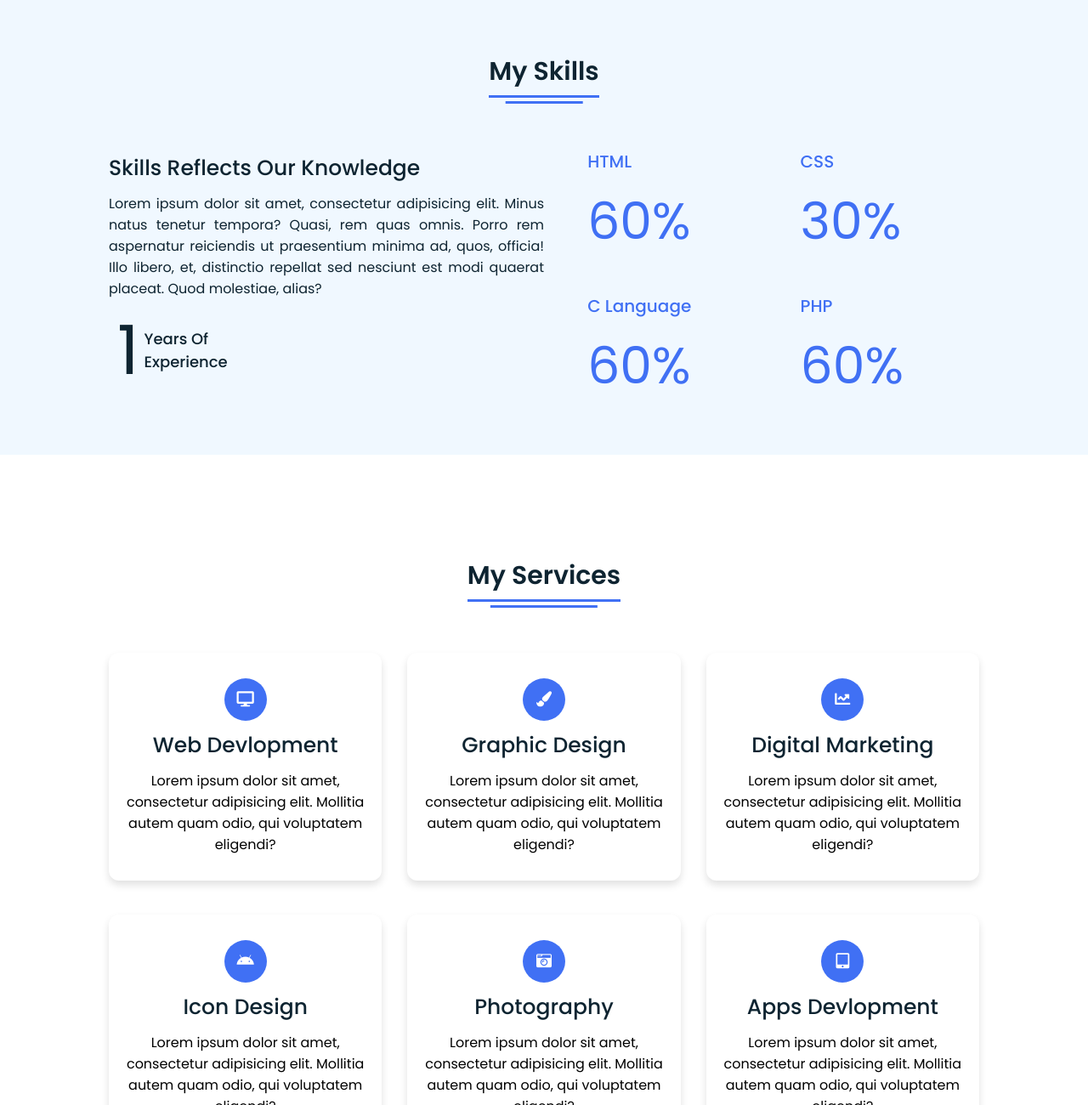
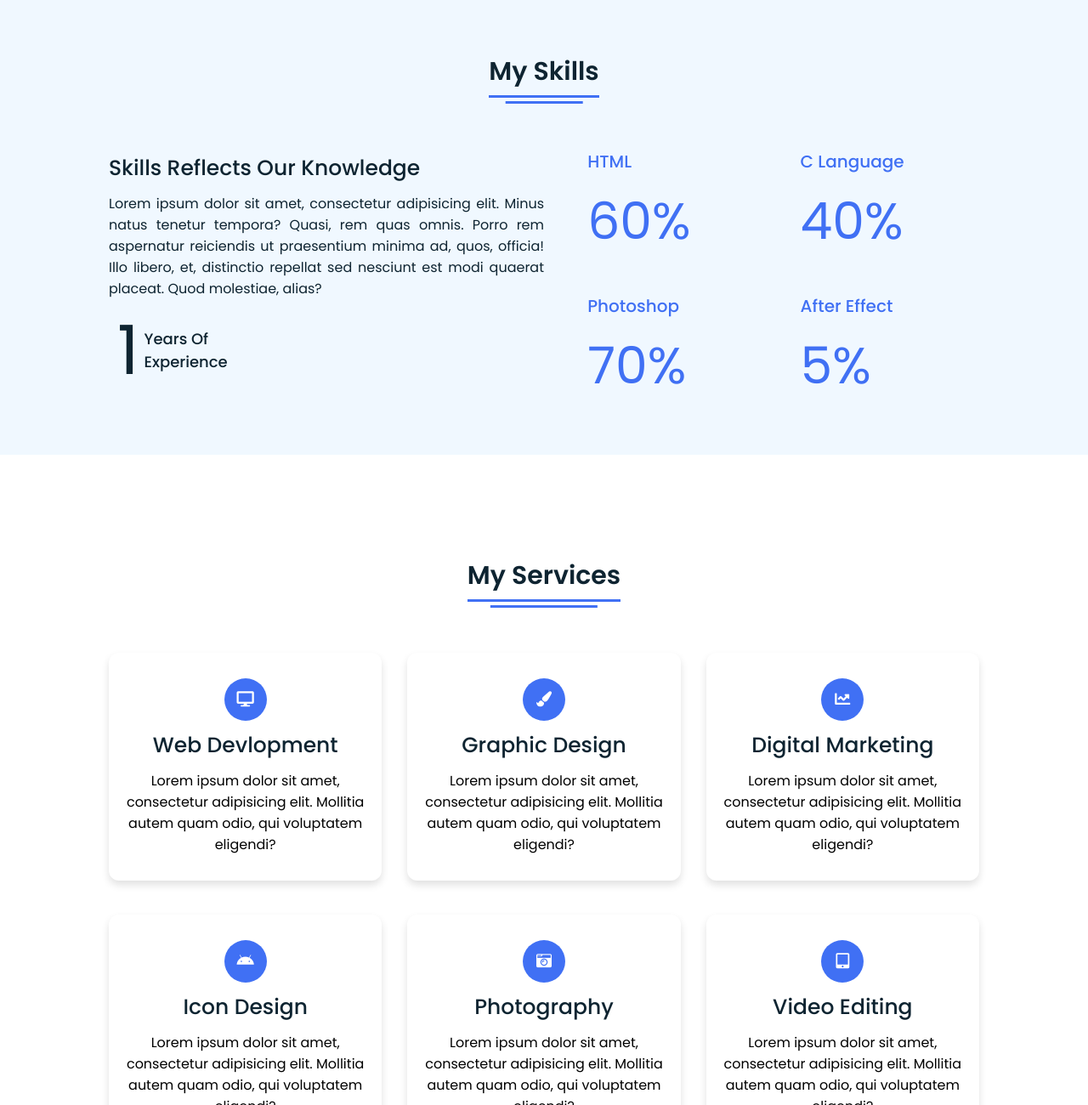
Before and after one commit to adonnix/Portfolio., a plain HTML site: page index.html in a window 1280 px wide. Shown: the part 1500-2800 px from the top of the page at 85% size. Drawn offline with Linux system fonts and the light colour scheme.

Commit message:
Update index.html

```diff
--- a/index.html
+++ b/index.html
@@ -45,7 +45,7 @@
      <div class="text">
        <div class="text-one">Hello,</div>
        <div class="text-two">I'm S<span class="text-two1">oumyadip Dutta </span></div>
-       <div class="text-three">Web Designer</div>
+       <div class="text-three">Web Designer / Graphic Designer</div>
        <div class="text-four">From India</div>
      </div>
      <div class="button">
@@ -93,16 +93,16 @@
          <div class="per">60%</div>
        </div>
        <div class="box">
-         <div class="topic">CSS</div>
-         <div class="per">30%</div>
+         <div class="topic">C Language</div>
+         <div class="per">40%</div>
        </div>
        <div class="box">
-         <div class="topic">C Language</div>
-         <div class="per">60%</div>
+         <div class="topic">Photoshop</div>
+         <div class="per">70%</div>
        </div>
        <div class="box">
-         <div class="topic">PHP</div>
-         <div class="per">60%</div>
+         <div class="topic">After Effect</div>
+         <div class="per">5%</div>
        </div>
      </div>
    </div>
@@ -153,7 +153,7 @@
          <div class="icon">
            <i class="fas fa-tablet-alt"></i>
        </div>
-       <div class="topic">Apps Devlopment</div>
+       <div class="topic">Video Editing</div>
        <p>Lorem ipsum dolor sit amet, consectetur adipisicing elit. Mollitia autem quam odio, qui voluptatem eligendi?</p>
      </div>
    </div>
@@ -170,7 +170,7 @@
       <br>
       <address>
         <p>Email Me: <a href="mailto:soumyadipdutta0018@gmail.com">soumyadipdutta0018@gmail.com</a></p>
-        <p></p>Call me: <a href="tel:+919382898581">+919382898581</a></p>
+        <p></p>Call me: <a href="tel:+917363804664">+91-7363804664</a></p>
         <p>Office address: Purulia, West Bengal, India <br>Pin 723101</p>
       </address>
       <div class="button">
@@ -183,7 +183,7 @@
 <!-- Footer Section Start -->
 <footer>
   <div class="text">
-    <span>Created By <a href="#"></a> | &#169; 2022 All Rights Reserved by Soumyadip Dutta</span>
+    <span>Created By @ adonnix_ <a href="#"></a> | &#169; 2022 All Rights Reserved by Soumyadip Dutta</span>
   </div>
 </footer>
 
```
